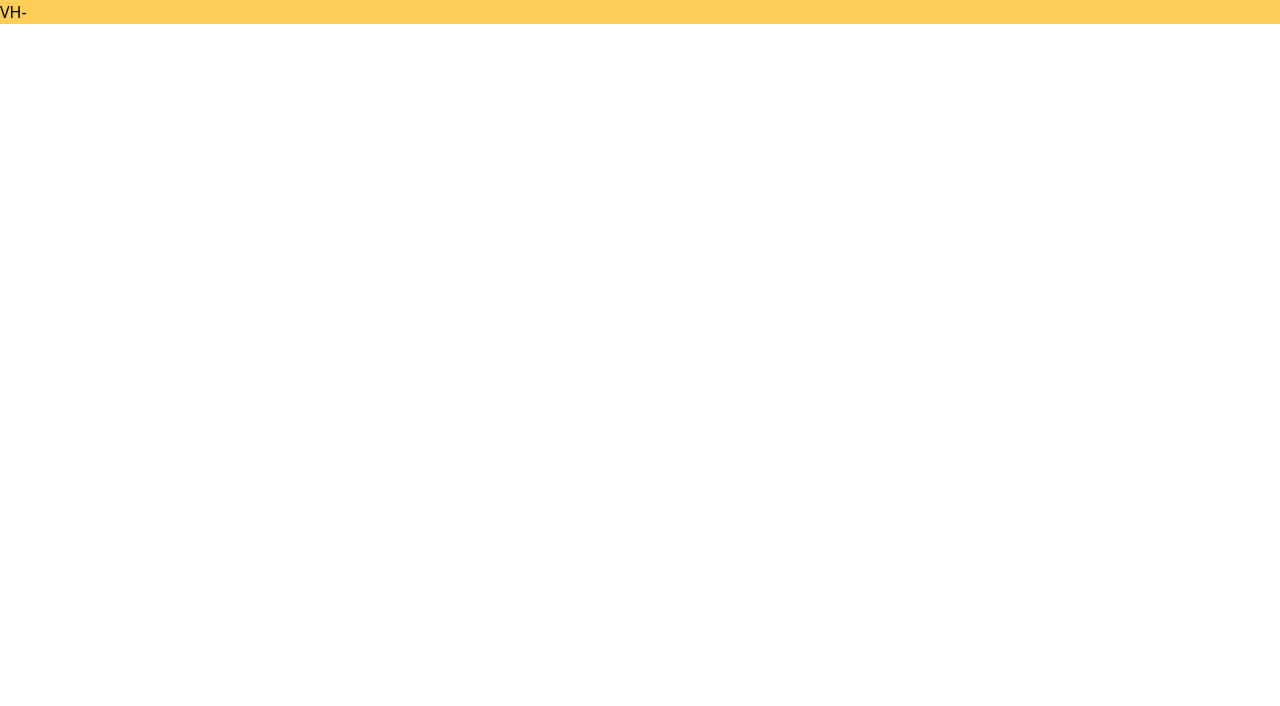
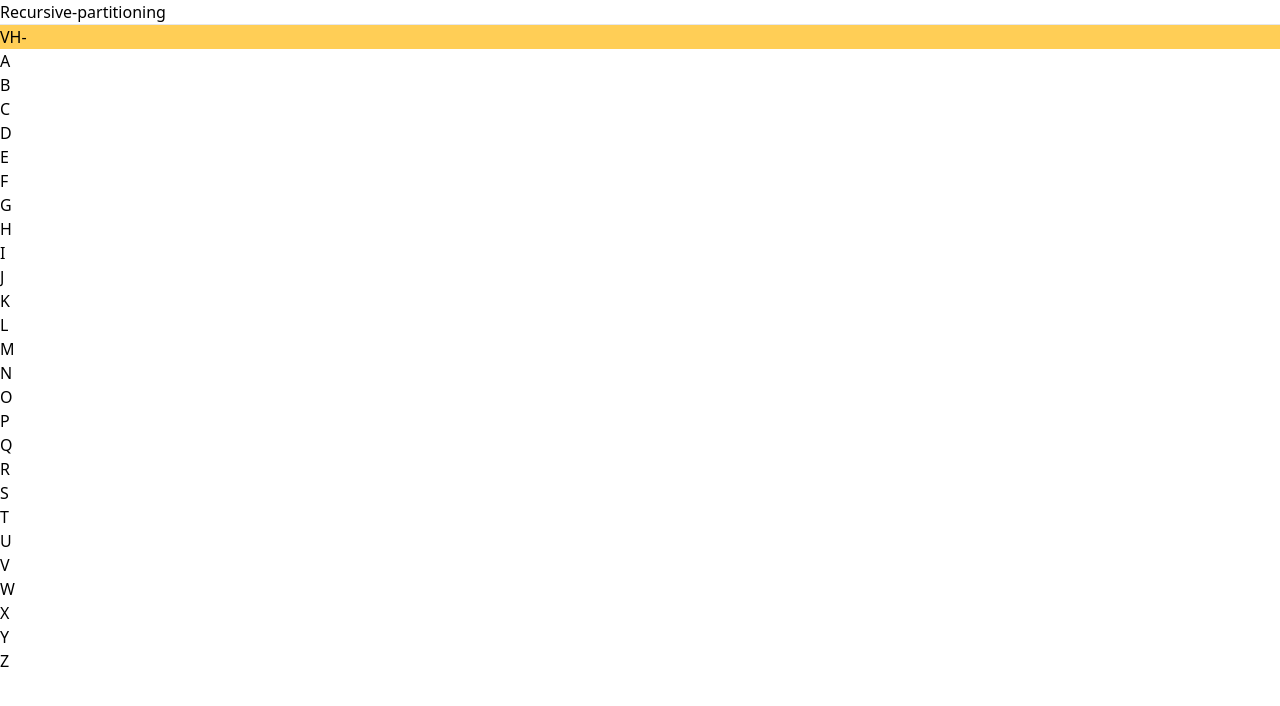
Before and after one commit to Sadiqur199/partitioning-Alphabet-Tile-Interaction, a React (Vite) app: page / in a window 1280 px wide. Shown: the top 706 px of the page. Built offline with nearby package versions, Linux system fonts and the light colour scheme.

Commit message:
update partition section

```diff
--- /dev/null
+++ b/src/Main/Main.jsx
@@ -0,0 +1,16 @@
+import React from 'react';
+import AlphabetTile from '../component/AlphabetTile/AlphabetTile';
+import Partition from '../component/Partition/Partition';
+
+const Main = () => {
+  return (
+    <div>
+      <div className='mb-[100px]'>
+      <Partition ></Partition>
+      </div>
+      <AlphabetTile></AlphabetTile>
+    </div>
+  );
+};
+
+export default Main;
--- /dev/null
+++ b/src/component/AlphabetTile/Alphabet.jsx
@@ -0,0 +1,14 @@
+import React from 'react';
+
+const Alphabet = ({ letter, onClick }) => {
+  return (
+    <div
+      className="w-12 h-12 flex items-center justify-center m-1 bg-blue-500 text-white cursor-pointer"
+      onClick={() => onClick(letter)}
+    >
+      {letter}
+    </div>
+  );
+};
+
+export default Alphabet;
--- /dev/null
+++ b/src/component/AlphabetTile/AlphabetTile.jsx
@@ -0,0 +1,31 @@
+import React, { useState } from 'react';
+import Alphabet from './Alphabet';
+
+const AlphabetTile = () => {
+  const [outputString, setOutputString] = useState('');
+
+  const handleTileClick = (letter) => {
+    let newString = outputString + letter;
+
+    const regex = /(.)\1{2,}/g;
+    newString = newString.replace(regex, (match) => '_'.repeat(match.length));
+
+    setOutputString(newString);
+  };
+
+  return (
+    <div className="flex flex-col items-center p-4">
+      <div id="outputString" className="mb-4 p-2 text-xl border border-gray-300 w-full text-center">
+        {outputString}
+      </div>
+      <div className="grid grid-cols-6 gap-2">
+        {[...Array(26)].map((_, i) => {
+          const letter = String.fromCharCode(65 + i);
+          return <Alphabet key={letter} letter={letter} onClick={handleTileClick} />;
+        })}
+      </div>
+    </div>
+  );
+};
+
+export default AlphabetTile;
--- a/src/component/Partition/Partition.jsx
+++ b/src/component/Partition/Partition.jsx
@@ -39,7 +39,10 @@
   };
 
   return (
-    <div className="flex flex-1 w-full h-full">
+    <div>
+      <h1 className='mt-5 font-bold text-4xl mb-5 m-10'>Recursive-partitioning</h1>
+      <hr />
+    <div className="flex flex-1 w-full h-full ml-10 mt-3">
       {partitions.map((partition, index) => (
         <div
           key={partition.id}
@@ -70,6 +73,7 @@
         </div>
       ))}
     </div>
+    </div>
   );
 }
 
--- a/src/main.jsx
+++ b/src/main.jsx
@@ -5,12 +5,12 @@
   RouterProvider,
 } from "react-router-dom";
 import "./index.css";
-import Partition from "./component/Partition/Partition";
+import Main from "./Main/Main";
 
 const router = createBrowserRouter([
   {
     path: "/",
-    element: <Partition></Partition>
+    element: <Main></Main>
   },
 ]);
 
```
